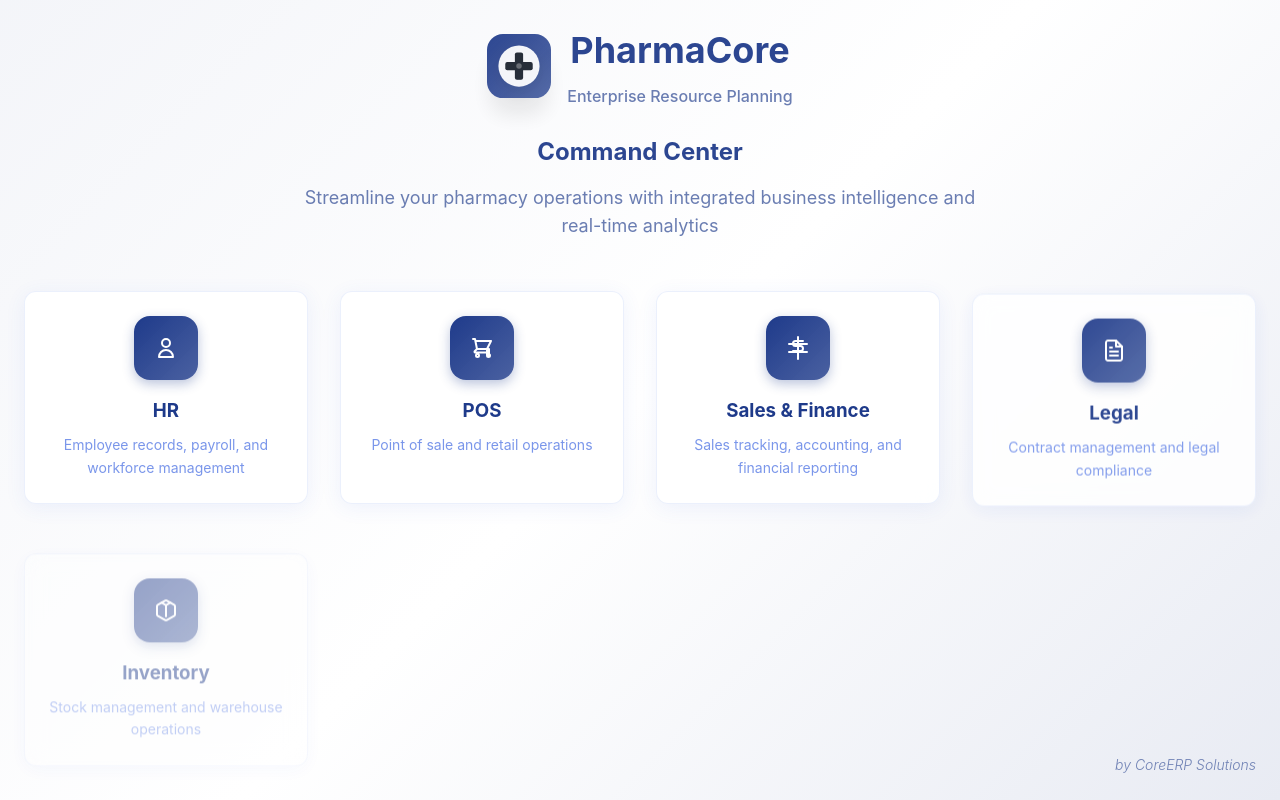
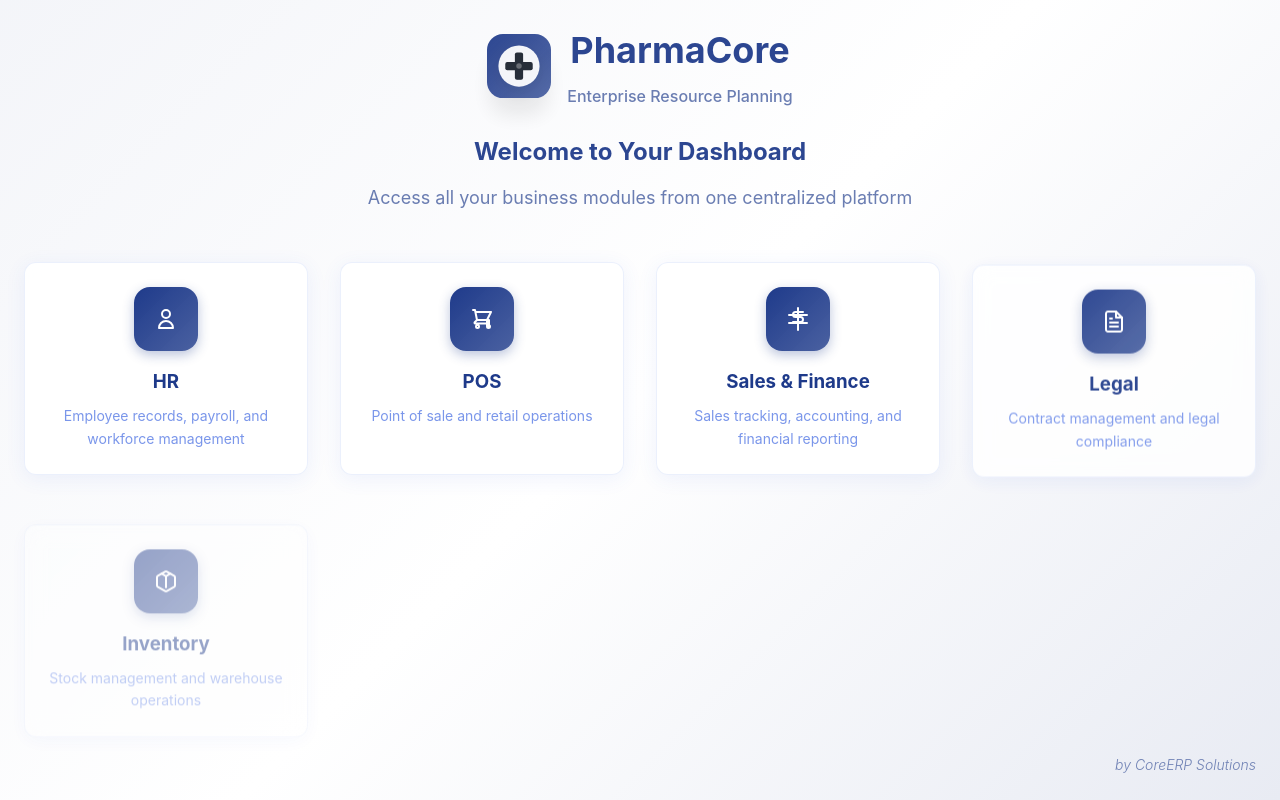
Before and after one commit to SeneshFitzroy/POWER_hackelite2.0, a React (Create React App) app: page / in a window 1280 px wide. Both pictures are taken after typing "name@example.com", "Sample123" into the empty fields and a click on the button "Sign In". Built offline with nearby package versions, Linux system fonts and the light colour scheme.

Commit message:
feat: Enhanced src/components/ERPDashboard.js,  - Detailed changes: diff --git a/src/components/ERPDashboard.js b/src/... at 19:39:09.65 Sun 09/07/2025

```diff
--- a/src/components/ERPDashboard.js
+++ b/src/components/ERPDashboard.js
@@ -134,8 +134,8 @@ export default function ERPDashboard() {
         </div>
 
         <div className="dashboard-welcome">
-          <h2 className="dashboard-welcome-title">Command Center</h2>
-          <p className="dashboard-welcome-text">Streamline your pharmacy operations with integrated business intelligence and real-time analytics</p>
+          <h2 className="dashboard-welcome-title">Welcome to Your Dashboard</h2>
+          <p className="dashboard-welcome-text">Access all your business modules from one centralized platform</p>
         </div>
       </div>
 
```
